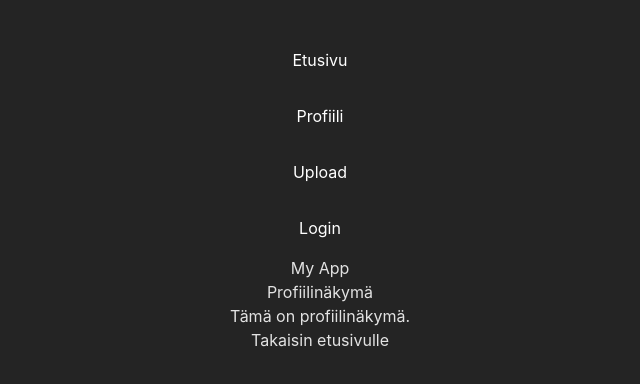
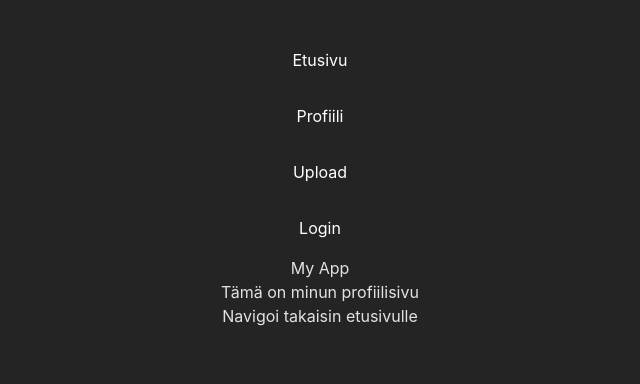
Before and after one commit to PetraHauk/My-App, a React (Vite) app: page /profile in a window 1280 px wide. Shown: the top 384 px of the page, without its empty margins (320-960 px from the left). Built offline with nearby package versions, Linux system fonts and the light colour scheme.

Commit message:
Pieniä korjauksia profiiliin

```diff
--- a/src/views/Profile.jsx
+++ b/src/views/Profile.jsx
@@ -3,38 +3,40 @@ import {useAuthentication} from "../hooks/ApiHooks.js";
 import {useEffect, useState} from "react";
 
 export const Profile = () => {
-  const {user, setuser} = useState(null);
+  const [user, setuser] = useState(null);
   const {getUserByToken} = useAuthentication();
 
 
-  useEffect(() => {
   const getUser = async () => {
     try {
-        const token = localStorage.getItem("token");
+      const token = localStorage.getItem('token');
       const userData = await getUserByToken(token);
-        setuser(userData.user);
-      } catch (e) {
-        console.error(e);
+      setUser(userData.user);
+    } catch (error) {
+      console.log(error.message);
     }
-    }
+  };
+
+  useEffect(() => {
     getUser();
   }, []);
 
-  return <div>
-    <h2 class="m-5 text-4xl">Profiilinäkymä</h2>
+  return (
+    <div>
+      <h2 className="text-2xl font-bold">Tämä on minun profiilisivu</h2>
 
-    <p class="text-2xl font-bold">Tämä on profiilinäkymä.</p>
-    <p class="m-2">
-      <Link to="/">Takaisin etusivulle</Link>
+      <p>
+        <Link to="/">Navigoi takaisin etusivulle</Link>
       </p>
       <div>
-      {user  && (
+        {user && (
           <>
-          <p>Käyttäjätunnus: {user.username}</p>
-          <p>Sähköposti: {user.email}</p>
-          <p>Luotu: {user.created_at}</p>
+            <p>Käyttäjätunnus: {user.username} </p>
+            <p>email: {user.email} </p>
+            <p>luotu: {new Date(user.created_at).toLocaleString('fi-FI')}</p>
           </>
         )}
       </div>
     </div>
+  );
 }
--- a/vite.config.js
+++ b/vite.config.js
@@ -4,5 +4,5 @@ import react from '@vitejs/plugin-react-swc'
 // https://vitejs.dev/config/
 export default defineConfig({
   plugins: [react()],
-  base: '/~petramha/WebSovelluskehitys/Viikko6/hooks',
+  base: '/~petramha/WebSovelluskehitys/Viikko6/forms',
 })
```
Lines whose indentation alone changed are shown as unchanged.
